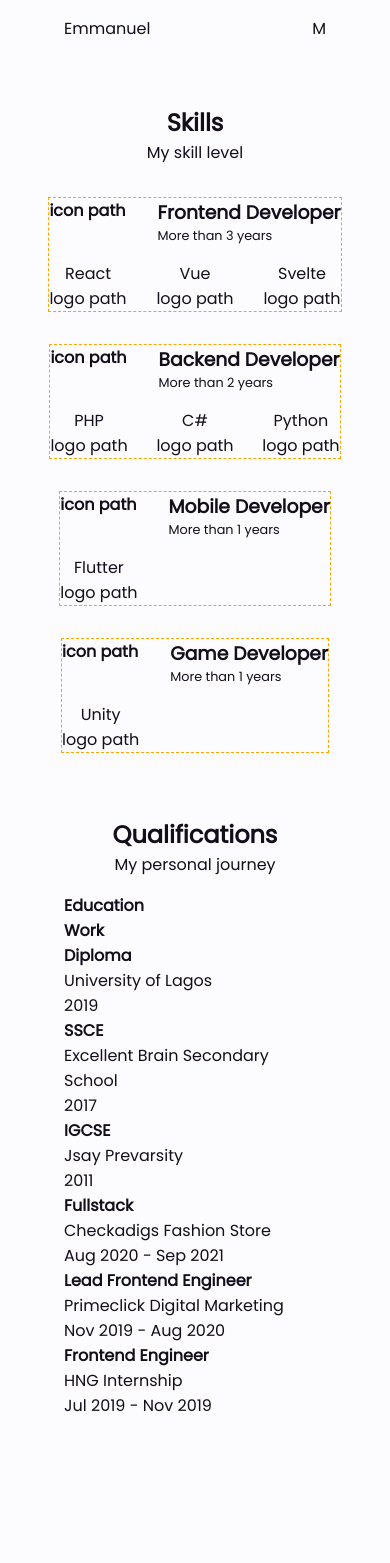
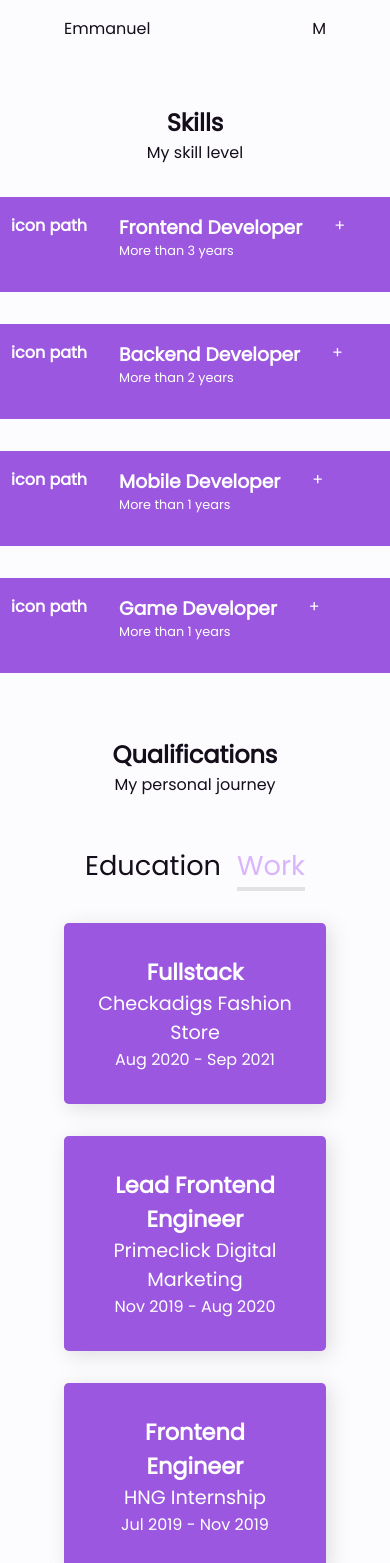
Before and after one commit to auleki/portfolio-ts, a React (Create React App) app: page /skills in a window 390 px wide. Shown: the top 1563 px of the page. Built offline with nearby package versions, Linux system fonts and the light colour scheme.

Commit message:
skills page made responsive

```diff
--- a/src/component/constants.ts
+++ b/src/component/constants.ts
@@ -7,7 +7,8 @@ export const colors = {
     white: "#fff",
     black: "#1a1a1a",
     gray: "#E2E2E2",
-    fieldBg: "#f5eefc"
+    fieldBg: "#f5eefc",
+    red: "#ff4335",
   },
   dark: {
     text: "#fff",
@@ -15,6 +16,7 @@ export const colors = {
     body: "#1f1627",
     footerBg: "##140e1b",
     card: "##291d35",
+    cardText: "#fff",
     buttonBg: "#ff4335",
     buttonText: "#fff",
     border: "#1E0538"
@@ -22,7 +24,9 @@ export const colors = {
   light: {
     text: "#140e1b",
     altText: "##736a7c",
+    card: "#ff4335",
     body: "#fcfbfe",
+    cardText: "#fff",
     buttonBg: "#9c57e0",
     buttonText: "#fff",
     border: "#E2E2E2"
--- a/src/component/pages/Qualifications.tsx
+++ b/src/component/pages/Qualifications.tsx
@@ -1,25 +1,27 @@
+import { useState } from "react"
 import SectionTitle from "../../layout/SectionTitle"
 import EducationTimeline from "../EducationTimeline"
 import { PageContainer, SQualifications } from "../styledComponents"
 import WorkTimeline from "../WorkTimeline"
 
 const Qualifications = () => {
+  const [viewEducation, setViewEducation] = useState<boolean>(false)
+
   return (
     <PageContainer>
       <SQualifications>
         <SectionTitle title="Qualifications" description="My personal journey" />
         <div className="tabs">
-          <div className="tab">
+          <div className={viewEducation ? "active tab" : "tab"} onClick={() => setViewEducation(true)}>
             <h4>Education</h4>
           </div>
-          <div className="tab">
+          <div className={viewEducation ? "tab" : "active tab"} onClick={() => setViewEducation(false)}>
             <h4>Work</h4>
           </div>
         </div>
         <section className="timelines">
           {/* Switch been each timeline based on tab selection */}
-          <EducationTimeline />
-          <WorkTimeline />
+          {viewEducation ? <EducationTimeline /> : <WorkTimeline />}
         </section>
       </SQualifications>
     </PageContainer>
--- a/src/component/pages/Skills.tsx
+++ b/src/component/pages/Skills.tsx
@@ -11,7 +11,7 @@ const Skills = () => {
         <SectionTitle title="Skills" description="My skill level" />
         <section className="skillsList">
           {listOfSkills.map((skill, i) => (
-            <SkillListing key={i} icon={skill.icon} title={skill.title} subSkill={skill.subSkill} yearsOfExperience={skill.yearsOfExperience} />
+            <SkillListing key={i} skill={skill} />
           ))}
         </section>
       </SSkills>
--- a/src/component/styledComponents.ts
+++ b/src/component/styledComponents.ts
@@ -276,9 +276,17 @@ export const SSkills = styled.div(
 );
 
 export const SSkillsListing = styled.section(
-  () => css`
+  ({ theme }) => css`
     margin: 1rem 0;
-    border: 1px dashed orange;
+    /* border: 1px dashed orange; */
+    display: flex;
+    flex-direction: column;
+    justify-content: space-between;
+    width: 25rem;
+    color: ${theme.buttonText};
+    background: ${theme.buttonBg};
+    padding: 1rem;
+    border-radius: .2rem;
 
     .skill,
     .subSkills,
@@ -297,6 +305,7 @@ export const SSkillsListing = styled.section(
 
     .subSkills {
       /* gap: 2rem; */
+
       justify-content: space-between;
     }
 
@@ -309,8 +318,60 @@ export const SSkillsListing = styled.section(
 );
 
 export const SQualifications = styled.section(
-  () => css`
-    // TBS
+  ({ theme }) => css`
+    .tabs {
+      display: flex;
+      flex-wrap: wrap;
+      justify-content: center;
+      gap: 1rem;
+    }
+
+    .tab {
+      margin-top: 2rem;
+      cursor: pointer;
+      transition: color 400ms ease-inherit;
+      border-bottom: solid transparent .3rem;
+
+      &:hover {
+        /* color: ${colors.general.purple}; */
+      }
+
+      &.active {
+        color: ${colors.general.lightPurple};
+        border-color: ${colors.general.gray};
+      }
+
+      h4 {
+        font-weight: 400;
+        font-size: 1.7rem;
+      }
+
+    }
+
+    .timeline {
+      margin-top: 2rem;
+      gap: 2rem;
+      display: flex;
+      flex-wrap: wrap;
+      justify-content: center;
+    }
+
+    .event {
+      text-align: center;
+      background: ${theme.buttonBg};
+      border-radius: .3rem;
+      color: ${theme.cardText};
+      box-shadow: 4px 4px 20px rgba(100, 105, 100, .2);
+      width: 25rem;
+      padding: 2rem;
+      h4 {
+        font-size: 1.4rem;
+      }
+
+      p {
+        font-size: 1.2rem;
+      }
+    }
   `
 );
 
--- a/src/global.d.ts
+++ b/src/global.d.ts
@@ -13,6 +13,11 @@ export type SkillType = {
   yearsOfExperience: number;
   subSkill: SubSkillType[];
 };
+
+export type SkillProps = {
+  skill: SkillType
+  key: number
+}
 
 export type SubSkillType = {
   name: string;
--- a/src/layout/SkillListing.tsx
+++ b/src/layout/SkillListing.tsx
@@ -1,22 +1,33 @@
+import { useState } from "react"
 import { SSkillsListing } from "../component/styledComponents"
-import { SkillType } from "../global"
+import { SkillProps, SkillType } from "../global"
 import SubSkill from "./SubSkill"
 
-const SkillListing = (props: SkillType) => {
+const SkillListing = (props: SkillProps) => {
+  const [isActive, setIsActive] = useState<boolean>(false)
+  const [clicked, setClicked] = useState<boolean | number | null>(false)
+  const { skill, key } = props
+  const openAccordion = (index: number) => {
+    if (clicked === index) {
+      return setClicked(null)
+    }
+    setClicked(index)
+  }
   return (
     <SSkillsListing>
-      <div className="skill">
+      <div className="skill" onClick={() => openAccordion(props.key)}>
         <div className="logo">
-          <h4>{props.icon}</h4>
+          <h4>{skill.icon}</h4>
         </div>
         <div className="text">
-          <h3 className="skillTItle">{props.title}</h3>
-          <p className="experienceYears">More than {props.yearsOfExperience} years</p>
+          <h3 className="skillTItle">{skill.title}</h3>
+          <p className="experienceYears">More than {skill.yearsOfExperience} years</p>
         </div>
+        <div className="activeIndicator">+</div>
       </div>
-      <section className="subSkills">
-        {props.subSkill.map((skill, i) => <SubSkill key={i} name={skill.name} logo={skill.logo} />)}
-      </section>
+      {key === clicked && (<section className="subSkills">
+        {skill.subSkill.map((skill, i) => <SubSkill key={i} name={skill.name} logo={skill.logo} />)}
+      </section>)}
     </SSkillsListing>
   )
 }
```
Also changed, not shown: 1 other file (tests, documents, lock files or other folders).
